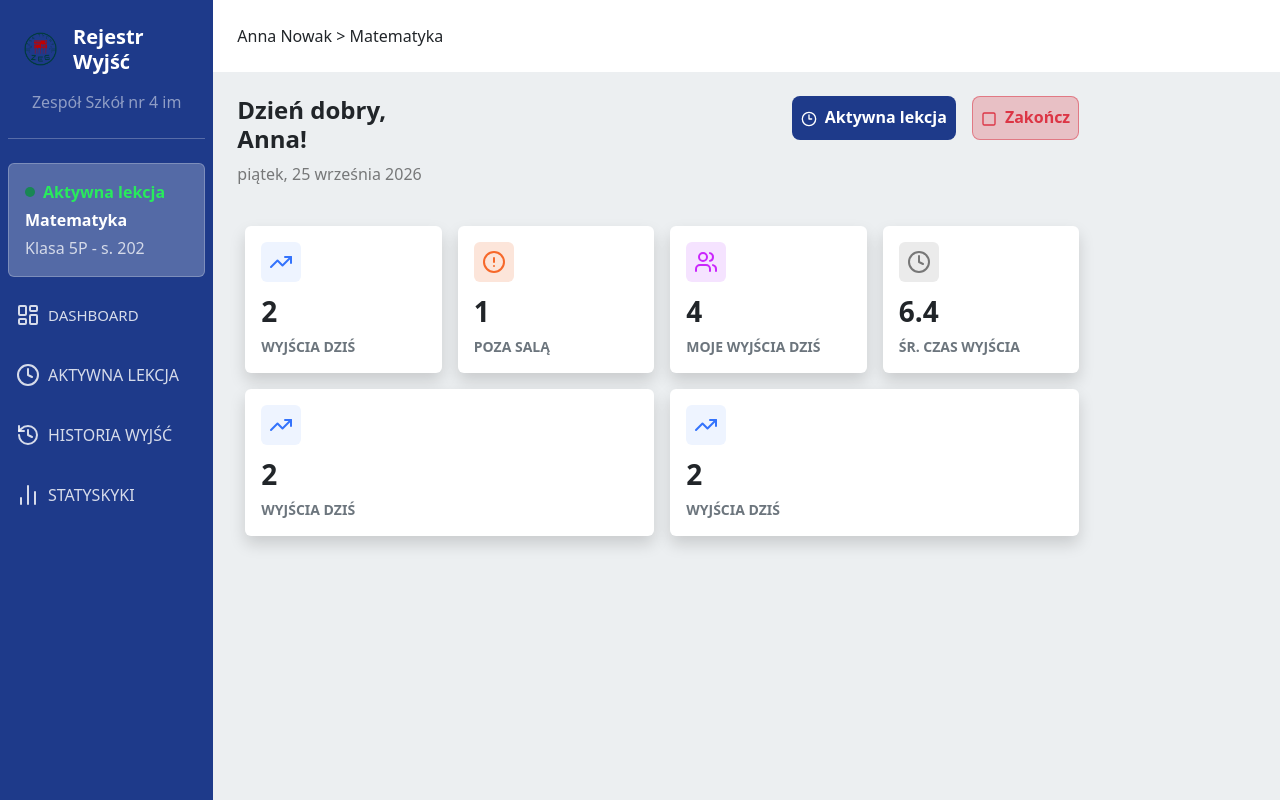
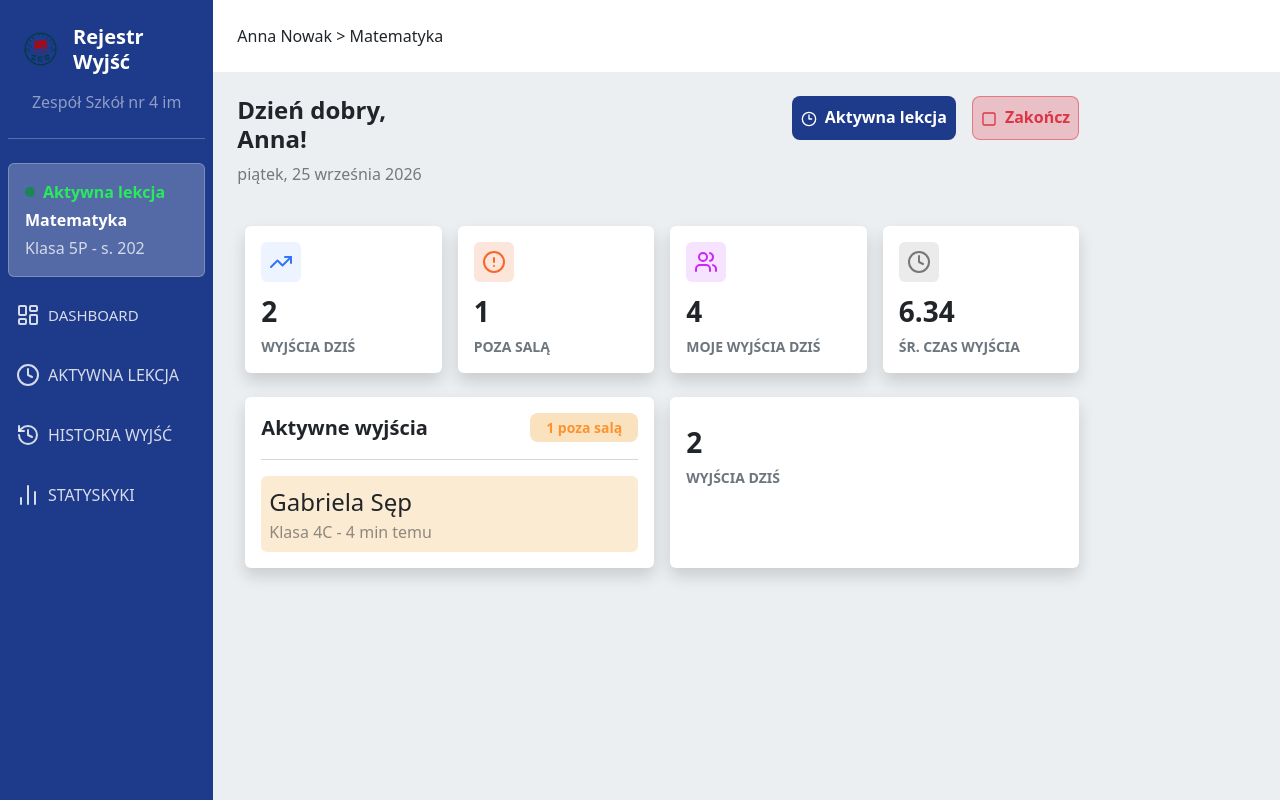
Before and after one commit to Xkorneleq/Rejestr_wyjsc_uczniow, a React (Vite) app: page / in a window 1280 px wide. Both pictures are taken after a click on the button "Zaloguj się". Built offline with nearby package versions, Linux system fonts and the light colour scheme.

Commit message:
Update Dashboard.jsx

```diff
--- a/src/components/Dashboard.jsx
+++ b/src/components/Dashboard.jsx
@@ -78,36 +78,33 @@ const Dashboard = ()=>{
                     <circle cx="12" cy="12" r="10"/><path d="M12 6v6l4 2"/></svg>
                 </div>
             </div>
-             <div className="mt-2 fs-3 fw-bold text-dark">6.4</div>
-            <div className="mt-1 fw-bold text-secondary text-uppercase small">Śr. czas wyjścia</div>
+            <div className="mt-2  fs-3 fw-bold text-dark">6.34</div>
+            <div className="mt-1  fw-bold text-secondary text-uppercase small">Śr. czas wyjścia</div>
         </div>
     </div>
 
-<div className="col-12 col-lg-6">
+<div className="col-12 col-lg-6 mt-4">
+        <div className="card border-0 shadow p-3 h-100 ">
+            <div>
+                <div className="d-flex align-items-center justify-content-between flex-row rounded" >
+                       <div className=" fs-5 fw-bold text-dark">Aktywne wyjścia</div>
+                       <div className="px-3 p-1 rounded-3 fw-bold small" style={{background:"#fae2bf", color:"#fc9330"}} >1 poza salą</div>
+                </div>
+                        <hr className="my-2 text-dark text-opacity-75 mt-3"/>
+                <div className="w-100 rounded d-flex flex-column p-2  mt-3" style={{background:"#fcebd3"}}>
+                    <span className=" text-dark fs-4">Gabriela Sęp</span>
+                    <span className="text-dark text-opacity-50">Klasa 4C - 4 min temu</span>
+                </div>
+            </div>
+            <div>
+
+            </div>
+        </div>
+    </div>
+<div className="col-12 col-lg-6 mt-4">
         <div className="card border-0 shadow p-3 h-100">
             <div>
-                <div className="d-inline-flex align-items-center justify-content-center p-2 rounded"
-                     style={{ backgroundColor: "#eef4ff" }}>
-                    <svg xmlns="http://www.w3.org/2000/svg" style={{color:"#3473fc"}} width="24" height="24" viewBox="0 0 24 24" fill="none" stroke="currentColor"
-                    strokeWidth="2" strokeLinecap="round" strokeLinejoin="round">
-                        <path d="M16 7h6v6"/><path d="m22 7-8.5 8.5-5-5L2 17"/>
-                    </svg>
-                </div>
-            </div>
-            <div className="mt-2 fs-3 fw-bold text-dark">2</div>
-            <div className="mt-1 fw-bold text-secondary text-uppercase small">wyjścia dziś</div>
-        </div>
-    </div>
-<div className="col-12 col-lg-6">
-        <div className="card border-0 shadow p-3 h-100">
-            <div>
-                <div className="d-inline-flex align-items-center justify-content-center p-2 rounded"
-                     style={{ backgroundColor: "#eef4ff" }}>
-                    <svg xmlns="http://www.w3.org/2000/svg" style={{color:"#3473fc"}} width="24" height="24" viewBox="0 0 24 24" fill="none" stroke="currentColor"
-                    strokeWidth="2" strokeLinecap="round" strokeLinejoin="round">
-                        <path d="M16 7h6v6"/><path d="m22 7-8.5 8.5-5-5L2 17"/>
-                    </svg>
-                </div>
+
             </div>
             <div className="mt-2 fs-3 fw-bold text-dark">2</div>
             <div className="mt-1 fw-bold text-secondary text-uppercase small">wyjścia dziś</div>
```
